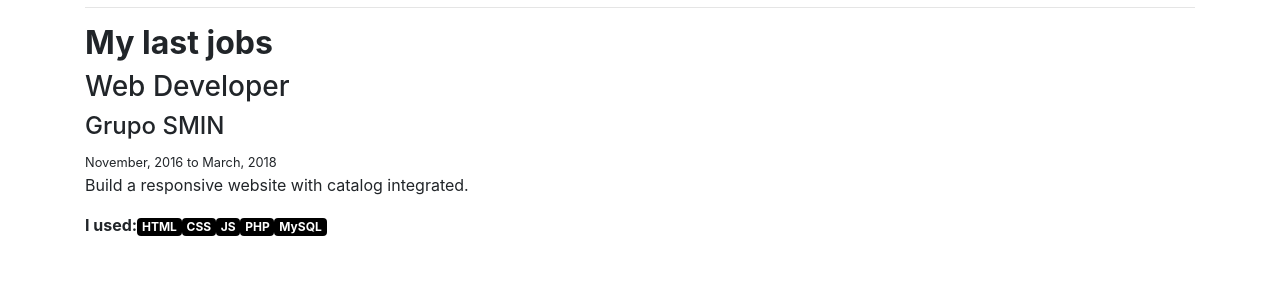
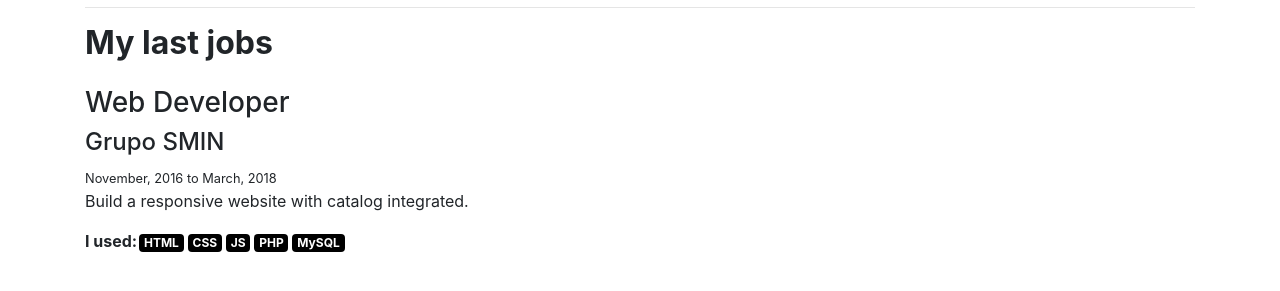
Before and after one commit to AlejandroMilan/MilanPortfolio, a Nuxt app: page /about in a window 1280 px wide. Shown: the part 405-696 px from the top of the page. Built offline with nearby package versions, Linux system fonts and the light colour scheme.

Commit message:
Styles for job item added in last jobs component

```diff
--- a/components/about_page-components/LastJobs.vue
+++ b/components/about_page-components/LastJobs.vue
@@ -27,6 +27,14 @@
   </section>
 </template>
 
+<style lang="sass" scoped>
+.last-jobs-item
+  padding: 1rem 0
+
+  .badge
+    margin: 0 2px
+</style>
+
 <script lang="ts">
 import Vue from 'vue'
 export default Vue.extend({
```
